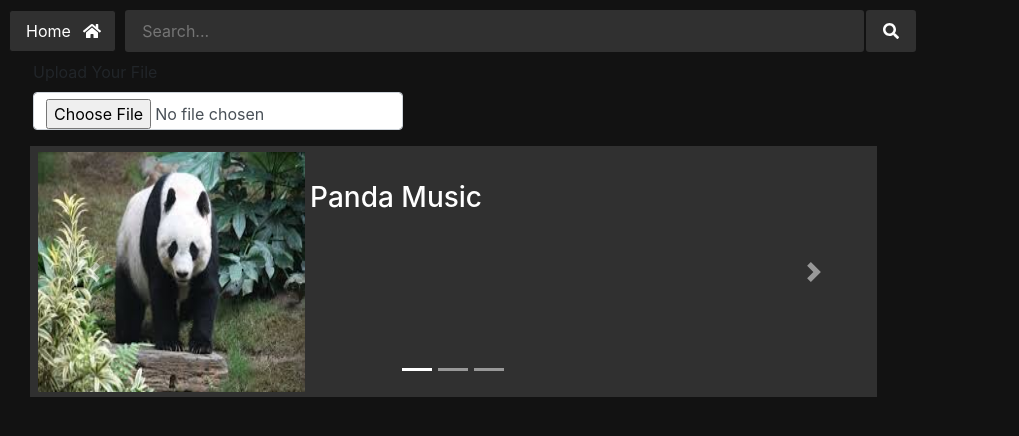
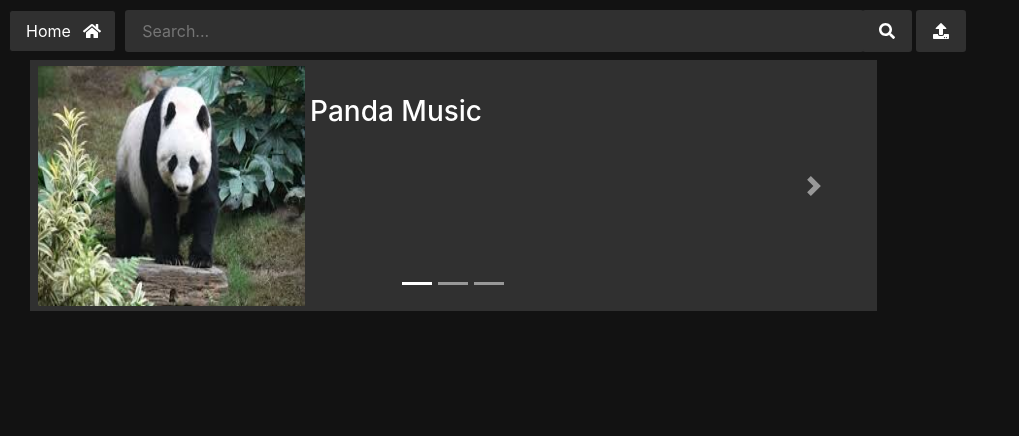
Before and after one commit to mudit67/BhardwajFileProtocol, a React (Create React App) app in the folder client/: page / in a window 1280 px wide. Shown: the top 436 px of the page, without its empty margins (0-1019 px from the left). Built offline with nearby package versions, Linux system fonts and the light colour scheme.

Commit message:
small fixes

```diff
--- a/client/src/App.js
+++ b/client/src/App.js
@@ -1,5 +1,5 @@
 import React from "react";
-// import { Switch, Redirect, Route, BrowserRouter } from "react-router-dom";
+import Upload from './components/upload.js'
 import Search from "./components/search.js";
 import VidComponent from "./components/VidComponent.js";
 import SearchResult from "./components/searchResult.js";
@@ -139,8 +139,15 @@ class MainContent extends React.Component{
          );
         // }
       }
+      case "upload": {
+        return(
+            <Upload url={this.backendUrl}/>
+        );
+      }
       default:{
-        break;
+        return (
+          <div></div>
+        );
       }
     }
     // return(
--- a/client/src/components/search.js
+++ b/client/src/components/search.js
@@ -6,11 +6,8 @@ import {
   DropdownMenu,
   NavLink
 } from "reactstrap";
-// import { withRouter} from "react-router-dom";
 import { FontAwesomeIcon } from '@fortawesome/react-fontawesome'
-import { faHome,faSearch } from '@fortawesome/free-solid-svg-icons'
-import  axios from "axios";
-
+import { faHome,faSearch,faUpload } from '@fortawesome/free-solid-svg-icons';
 class Search extends React.Component {
   shouldComponentUpdate(nextProps, nextState){
     return true;
@@ -21,6 +18,7 @@ class Search extends React.Component {
       respVal: [],
       vidName: null,
       menuToggle: false,
+      tip:false
     };
 
     // CONSTANTS
@@ -38,19 +36,13 @@ class Search extends React.Component {
     this.handleSubmit = this.handleSubmit.bind(this);
     this.updateList = this.updateList.bind(this);
     this.closeMenu = this.closeMenu.bind(this);
-    this.fileUpload = this.fileUpload.bind(this);
   }
   handleSubmit(event) {
     event.preventDefault();
-    // console.log(event);
     this.props.menuToggleCallback(false);
-    // this.props.searchResponseCallback(this.state.respVal);
-    // console.log(quer);
     if(this.state.searchVal===""){
     }
     else if(this.state.searchVal){
-      // var quer = this.state.searchVal.replace(' ','+');
-      // console.log("handleSubmit");
       this.props.redirectCallback("search-result",this.state.searchVal);
     }
   }
@@ -61,29 +53,20 @@ class Search extends React.Component {
         .then((response) => response.json())
         .then((data) => {
               this.setState({ respVal: data });
+        })
+        .then(() => {
+            this.props.menuToggleCallback(true);
         });
     }, this.DEBOUNCETIME);
   }
 
-  fileUpload(event) {
-    const data = new FormData();
-    data.append("file", event.target.files[0]);
-    axios
-      .post(this.backendUrl + "/uploadFile", data, {})
-      .then((response) => {
-        console.log(response)
-        alert(response.data);
-      })
-      .catch((error) => {
-        console.error(error);
-      });
-  }
-
   handleChange(event) {
-    this.setState({ searchVal: event.target.value, menuToggle: true });
-    this.props.menuToggleCallback(true);
-    this.updateList();
-    if(event.target.value===""){
+    if(event.target.value!==""){
+      this.setState({ searchVal: event.target.value});
+      this.updateList();
+    }
+    else{
+        this.setState({searchVal: ""})
         this.props.menuToggleCallback(false);
     }
   }
@@ -92,9 +75,7 @@ class Search extends React.Component {
     this.props.menuToggleCallback(false);
   }
   redirectToPage(page,param){
-    // this.props.history.push(page);
     this.props.redirectCallback(page,param);
-    // this.forceUpdate();
     this.closeMenu();
   }
   render() {
@@ -116,13 +97,13 @@ class Search extends React.Component {
       <>
           <Row className="align-items-center navbar-home">
               <NavLink
-                className="col-2 col-md-1 pl-2 pl-md-3 pr-0 pt-2 pb-2 d-flex home-button align-items-center"
+                className="col-2 col-md-1 pl-md-3 pr-0 pt-2 pb-2 d-flex home-button align-items-center"
                 type="button"
-                onClick={() => {this.redirectToPage("home")}}>
+                onClick={() => {this.redirectToPage("home","")}}>
                 <div className="d-none d-md-block mr-md-2">
                   Home
                 </div>
-                <FontAwesomeIcon icon={faHome} name={"home"} className="m-1" />
+                <FontAwesomeIcon icon={faHome} name={"home"} className="ml-1 mt-1 mb-1" />
               </NavLink>
             <div className="col-7 pl-1 pl-md-2 pr-0">
               <form className="row" onSubmit={this.handleSubmit} autoComplete="off">
@@ -145,27 +126,22 @@ class Search extends React.Component {
                 </DropdownMenu>
               </UncontrolledDropdown>
             </div>
-            <div className="col-2 pl-0">
               <button
                 type="button"
                 onClick={this.handleSubmit}
-                className="nav-button"
+                className="ml-0 nav-button searchButton"
               >
                 <FontAwesomeIcon icon={faSearch} name={"search"}/>
               </button>
-            </div>
-          </Row>
-          <Row style={{maxWidth:"100%"}}>
-            <div className="form-group files ml-5">
-              <label>Upload Your File </label>
-              <input
-                type="file"
-                className="form-control"
-                multiple=""
-                onChange={this.fileUpload}
-              />
-            </div>
-          </Row>
+              <div>
+              <button className="nav-button align-items-center" type="button" onClick={() => this.props.redirectCallback("upload")} onMouseOver={() => {this.setState({tip:true})}} onMouseLeave={() => {this.setState({tip:false})}}>
+                <FontAwesomeIcon icon={faUpload} name={"upload"}/>
+              </button>
+              <div className={this.state.tip ? "uploadTip mr-md-2}" :"d-none" }>
+                Upload Files
+              </div>
+          </div>
+        </Row>
       </>
     );
   }
--- /dev/null
+++ b/client/src/components/upload.js
@@ -0,0 +1,44 @@
+import React, {useState} from 'react';
+import  axios from "axios";
+
+function Upload(props){
+  const [fileName,setFileName] = useState("");
+  return(
+    <div className="upload ml-2 ml-md-3 ">
+      <label
+        htmlFor="file-upload"
+        className="nav-button"
+        >
+          Click to upload
+      </label>
+      <input
+        type="file"
+        className="d-none"
+        id="file-upload"
+        onChange={(e) => {
+          fileUpload(e,props);
+          setFileName(e.target.files[0].name);
+        }}
+      />
+      <div className="ml-2">
+        {fileName}
+      </div>
+    </div>
+  );
+}
+function fileUpload(event,props) {
+  console.log(event.target.files[0].name);
+  const data = new FormData();
+  data.append("file", event.target.files[0]);
+  axios
+    .post(props.url + "/uploadFile", data, {})
+    .then((response) => {
+      console.log(response)
+      alert(response.data);
+    })
+    .catch((error) => {
+      console.error(error);
+    });
+}
+
+export default Upload;
--- a/client/src/index.css
+++ b/client/src/index.css
@@ -94,7 +94,7 @@ body {
 	color: white;
 	background-color: #303030;
 	margin-left: 1.5rem;
-
+	padding-left: .55rem;
 }
 .home-button:hover{
 	color: white;
@@ -117,3 +117,26 @@ body {
 .search-result{
 	max-width:72.4%;
 }
+
+.uploadTip{
+	margin-top: .5rem;
+	margin-left: -1rem;
+	padding: .3rem;
+	position: absolute;
+	border-radius: 0.25rem;
+	border: 0.1rem;
+	border-style: solid;
+	border-color: #121212;
+	background-color: #606060;
+	color: white;
+}
+
+.upload{
+	background-color: #121212;
+	color: white;
+}
+.upload-input{
+	display: flex;
+	background-color: #121212;
+	color: white;
+}
```
Also changed, not shown: client/src/components/arr.js (deleted, +0 -66 lines), 8 other files (tests, documents, lock files or other folders).
